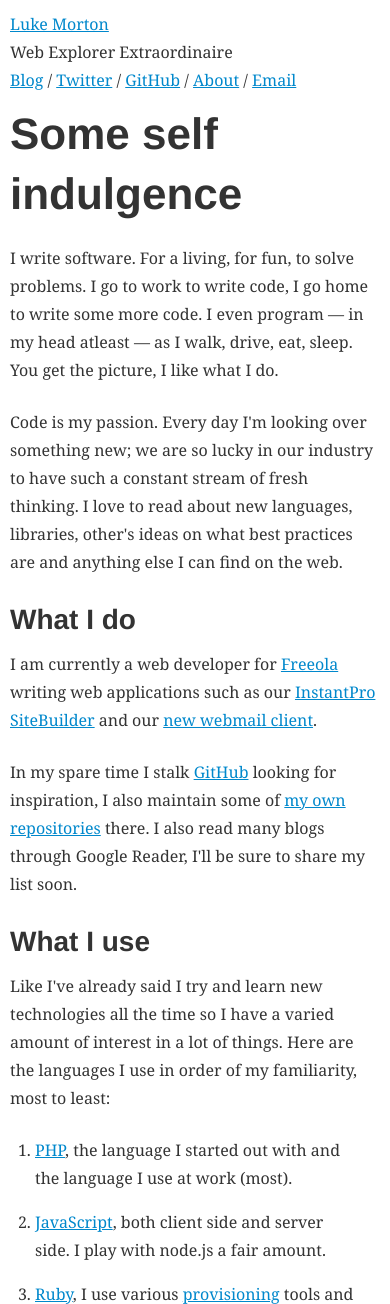
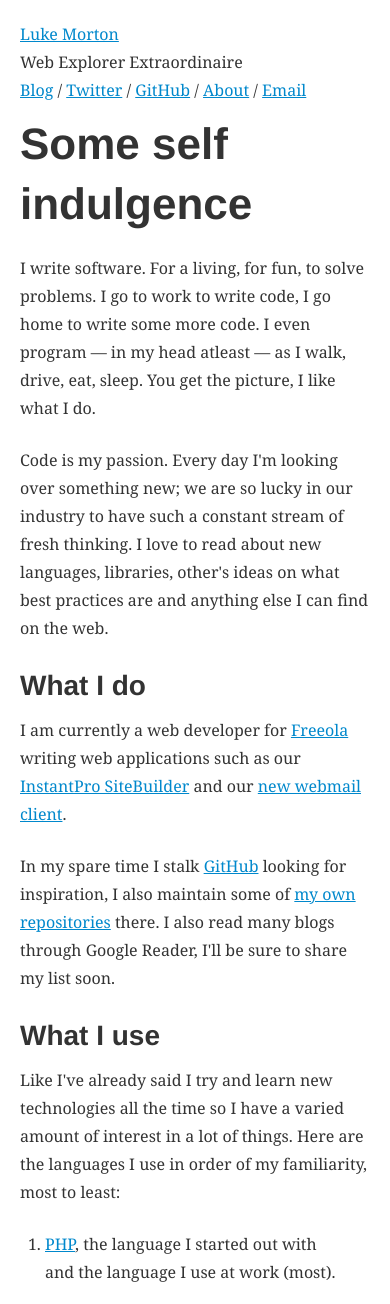
Before and after one commit to lukemorton/lukemorton.co.uk, a PHP site: page /about.html in a window 390 px wide. Shown: the top 1304 px of the page. Run offline with PHP 8.4, Linux system fonts and the light colour scheme; some libraries are stand-ins or nearby versions.

Commit message:
Increase guttering for mobile

```diff
--- a/public/css/screen.css
+++ b/public/css/screen.css
@@ -56,7 +56,7 @@ h4 {
 
 @media only screen and (max-width: 480px) {
   body {
-    margin: 10px;
+    margin: 20px;
   }
 
   h1 {
```
